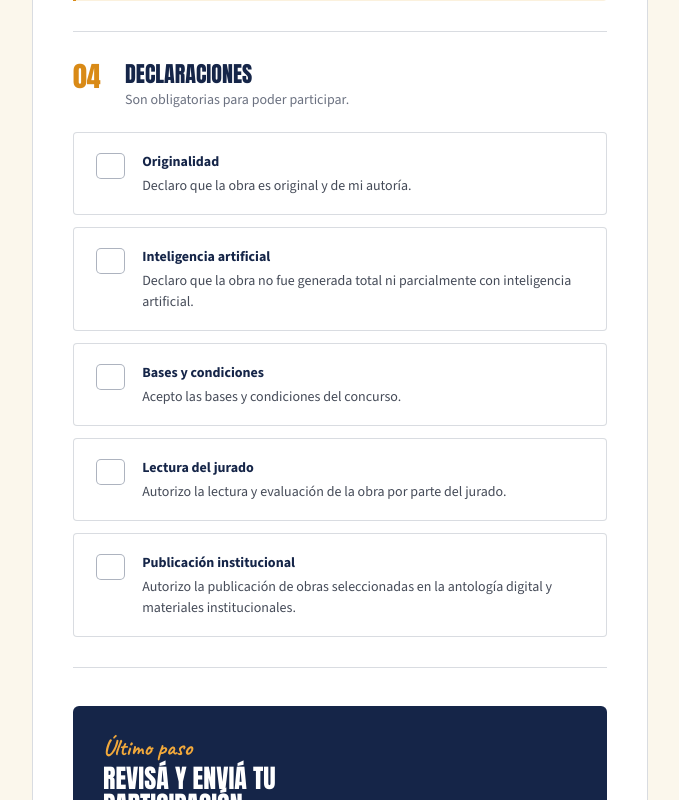
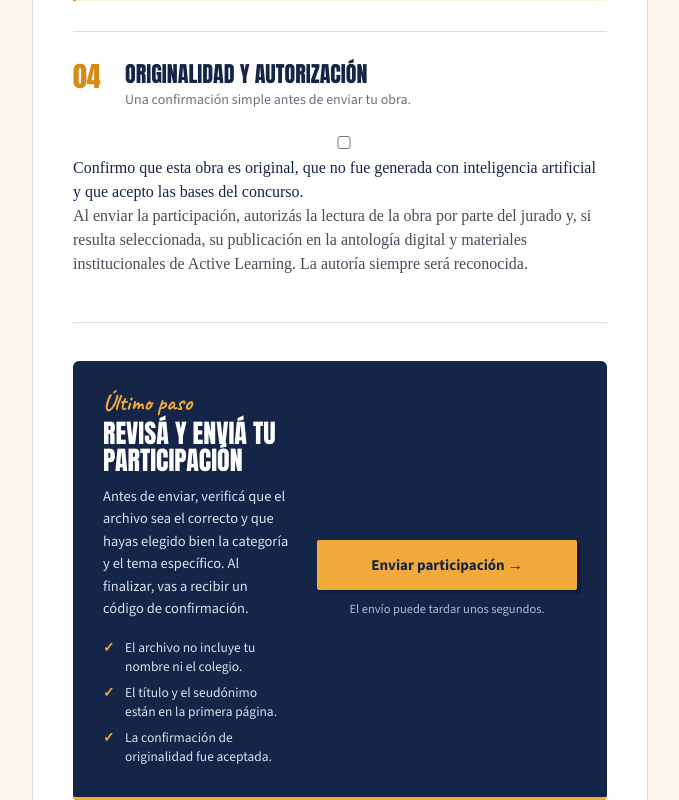
Before and after one commit to sophieblousson/voces-de-la-adolescencia, a Next.js app: page /participar in a window 1280 px wide. Shown: the part 1580-2380 px from the top of the page, without its empty margins (144-823 px from the left). Built offline with nearby package versions, Linux system fonts and the light colour scheme.

Commit message:
Update FormWizard.tsx

```diff
--- a/components/form/FormWizard.tsx
+++ b/components/form/FormWizard.tsx
@@ -130,6 +130,7 @@ export default function FormWizard() {
   const [submitting, setSubmitting] = useState(false);
 
   const subcategoriasDisponibles = getSubcategorias(data.category);
+
   const declaracionesAceptadas = DECLARACIONES.every(
     (declaracion) => data[declaracion.key]
   );
@@ -516,33 +517,46 @@ export default function FormWizard() {
           <span className={styles.number}>04</span>
 
           <div>
-            <h3>Declaraciones</h3>
-            <p>Son obligatorias para poder participar.</p>
+            <h3>Originalidad y autorización</h3>
+            <p>Una confirmación simple antes de enviar tu obra.</p>
           </div>
         </div>
 
-        <div className={styles.declarations}>
-          {DECLARACIONES.map((declaracion) => (
-            <label key={declaracion.key} className={styles.declaration}>
+        <div className={styles.consentBox}>
+          <label className={styles.consentCheck}>
             <input
               type="checkbox"
-                checked={data[declaracion.key]}
-                onChange={(event) =>
-                  updateData({ [declaracion.key]: event.target.checked })
-                }
+              checked={declaracionesAceptadas}
+              onChange={(event) => {
+                const checked = event.target.checked;
+
+                updateData({
+                  declaration_original: checked,
+                  declaration_no_ai: checked,
+                  declaration_terms: checked,
+                  declaration_evaluation: checked,
+                  declaration_publication: checked,
+                });
+              }}
             />
 
             <span>
-                <strong>{declaracion.title}</strong>
-                {declaracion.text}
+              Confirmo que esta obra es original, que no fue generada con
+              inteligencia artificial y que acepto las bases del concurso.
             </span>
           </label>
-          ))}
+
+          <p className={styles.consentText}>
+            Al enviar la participación, autorizás la lectura de la obra por
+            parte del jurado y, si resulta seleccionada, su publicación en la
+            antología digital y materiales institucionales de Active Learning.
+            La autoría siempre será reconocida.
+          </p>
         </div>
 
         {DECLARACIONES.some((declaracion) => errors[declaracion.key]) && (
           <p className={styles.errorText}>
-            Tenés que aceptar las 5 declaraciones para continuar.
+            Tenés que aceptar esta confirmación para enviar tu obra.
           </p>
         )}
       </section>
@@ -564,7 +578,7 @@ export default function FormWizard() {
           <ul className={styles.finalChecklist}>
             <li>El archivo no incluye tu nombre ni el colegio.</li>
             <li>El título y el seudónimo están en la primera página.</li>
-            <li>Las declaraciones fueron aceptadas.</li>
+            <li>La confirmación de originalidad fue aceptada.</li>
           </ul>
         </div>
 
```
Lines whose indentation alone changed are shown as unchanged.
